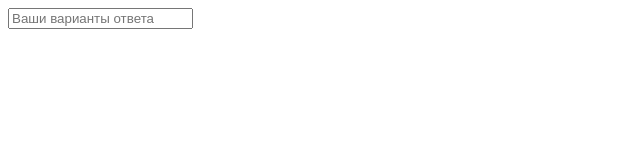
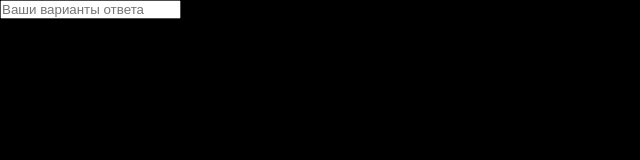
Before and after one commit to YupyUser/Async-in-JavaScript, a plain HTML site: page index.html in a window 1280 px wide. Shown: the whole page, without its empty margins (0-640 px from the left). Drawn offline with Linux system fonts and the light colour scheme.

Commit message:
added css import

```diff
--- a/index.html
+++ b/index.html
@@ -4,6 +4,7 @@
     <meta charset="UTF-8" />
     <meta http-equiv="X-UA-Compatible" content="IE=edge" />
     <meta name="viewport" content="width=device-width, initial-scale=1.0" />
+    <link rel="stylesheet" href="style.css" />
     <title>Async Practise</title>
   </head>
   <body>
--- a/style.css
+++ b/style.css
@@ -0,0 +1,9 @@
+* {
+    padding: 0;
+    margin: 0;
+    box-sizing: border-box;
+}
+
+body {
+    background-color: #000;
+}
```
